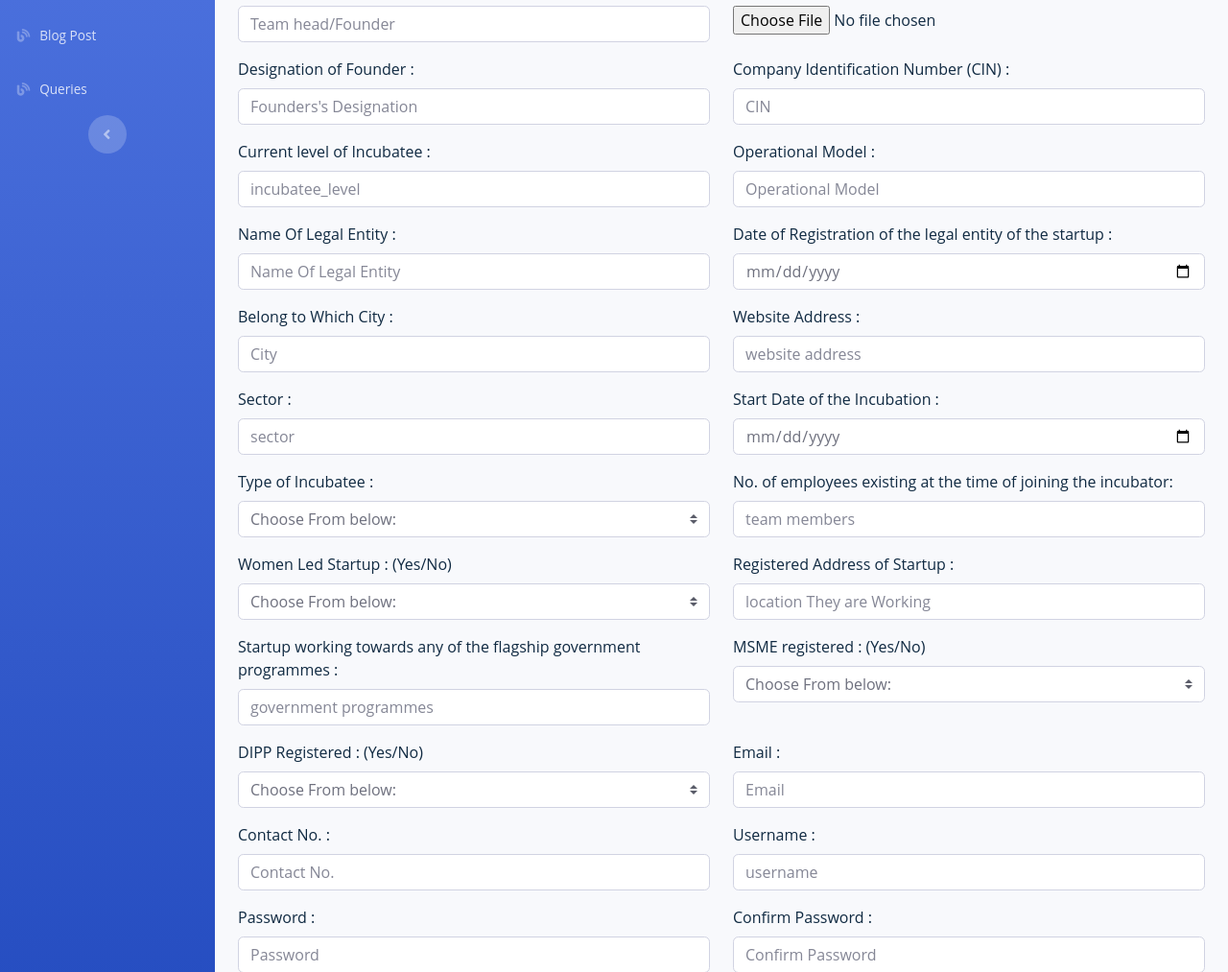
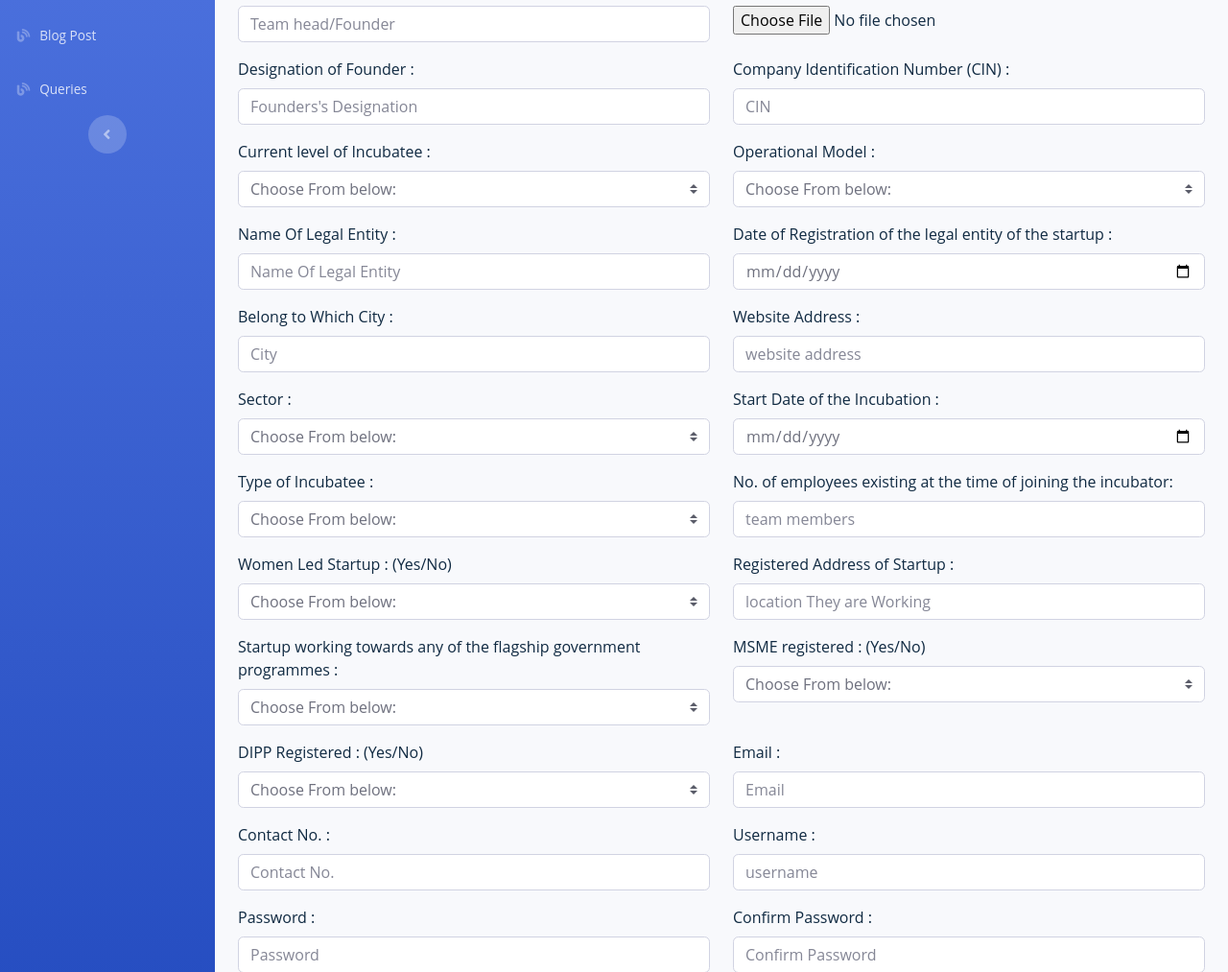
Before and after one commit to AIC-NITF/sms, a Django app: page /dashboard/startup_form/ in a window 1280 px wide. Shown: the part 264-1277 px from the top of the page at 96% size. Run offline with Django 3.2, Linux system fonts and the light colour scheme; a user stored in the database is signed in; data comes from the database, SQL or seed files in the repository; both versions use the stored data as it was after the commit; some libraries are stand-ins or nearby versions.

Commit message:
updated start_form.html

```diff
--- a/templates/demo_startup_page.html
+++ b/templates/demo_startup_page.html
@@ -345,6 +345,7 @@
                                                         <li><span>E-mail : </span>{{value.email}}</li>
                                                         <li><span>Phone : </span>{{value.contact_no}}</li>
                                                         <li><span>Web Address : </span>{{value.website}}</li>
+                                                        <li><span>City : </span>{{value.city}}</li>
                                                     </ul>
                                                 </div>
 
@@ -363,11 +364,10 @@
                                                         </li>
                                                         <li><span>Team Members & roles : </span>{{value.team_members}}
                                                         </li>
-                                                        <li><span>DSPP registered : </span>{{value.dspp_registered}}
+                                                        <li><span>DIPP registered : </span>{{value.dspp_registered}}
                                                         </li>
                                                         <li><span>Startup working towards any of the flagship government
                                                                 programmes :</span>{{value.gov_program}}</li>
-                                                        <li><span>City : </span>{{value.city}}</li>
                                                         <li><span>Current Location(working) : </span>{{value.location}}
                                                         </li>
                                                     </ul>
--- a/templates/startup_form.html
+++ b/templates/startup_form.html
@@ -30,13 +30,24 @@
     </div>
     <div class="form-group col-md-6">
       <label for="inputIncubateeLevel4">Current level of Incubatee :</label>
-      <input required type="text" name="inubatee_level" class="form-control" id="inputIncubateeLevel4"
-        placeholder="incubatee_level">
+        <select name="inubatee_level" class="custom-select col-md-12" required>
+          <option selected="selected" disabled>Choose From below:</option>
+          <option value="Ideation">Ideation</option>
+          <option value="POC">POC</option>
+          <option value="Prototype">Prototype</option>
+          <option value="Minimum Viable product">Minimum Viable product</option>
+          <option value="Commercialized">Commercialized</option>
+        </select>
     </div>
     <div class="form-group col-md-6">
       <label for="inputOperationalModel4">Operational Model : </label>
-      <input required type="text" name="operational_model" class="form-control" id="inputOperationalModel4"
-        placeholder="Operational Model">
+        <select name="operational_model" class="custom-select col-md-12" required>
+          <option selected="selected" disabled>Choose From below:</option>
+          <option value="Product Manufacturing">Product Manufacturing</option>
+          <option value="Service Delivery">Service Delivery</option>
+          <option value="Aggregation Platform">Aggregation Platform</option>
+          <option value="Other">Other</option>
+        </select>
     </div>
     <div class="form-group col-md-6">
       <label for="inputLegalEntity4">Name Of Legal Entity :</label>
@@ -59,7 +70,14 @@
     </div>
     <div class="form-group col-md-6">
       <label for="inputSector4">Sector :</label>
-      <input required type="text" name="sector" class="form-control" id="inputSector4" placeholder="sector">
+      <select name="sector" id="inputSector4" class="custom-select col-md-12" required>
+        <option selected="selected" disabled>Choose From below:</option>
+        <option value="Agriculture and Allied Fields">Agriculture and Allied Fields</option>
+        <option value="Electricity, New and Renewable energy and Environment sustainability">Electricity, New and Renewable energy and Environment sustainability</option>
+        <option value="Education">Education</option>
+        <option value="Health and Pharmaceuticals">Health and Pharmaceuticals</option>
+        <option value="Water Sanitation and Solid waste management">Water Sanitation and Solid waste management</option>
+      </select>
     </div>
     <div class="form-group col-md-6">
       <label for="inputDateofJoin4">Start Date of the Incubation :</label>
@@ -95,8 +113,15 @@
 
     <div class="form-group col-md-6">
       <label for="inputGovtProgram4">Startup working towards any of the flagship government programmes :</label>
-      <input required type="text" name="gov_program" class="form-control" id="inputGovtProgram4"
-        placeholder="government programmes">
+        <select name="gov_program" class="custom-select col-md-12" required>
+          <option selected="selected" disabled>Choose From below:</option>
+          <option value="Women Empowerment ">Women Empowerment </option>
+          <option value="Make In India">Make In India</option>
+          <option value="Swachh Bharat ">Swachh Bharat </option>
+          <option value="Startup India">Startup India</option>
+          <option value="Beti Bachao Beti padhao">Beti Bachao Beti padhao</option>
+          <option value="None the above">None the above</option>
+        </select>
     </div>
 
     <div class="form-group col-md-6">
```
Also changed, not shown: db.sqlite3, media/images/WhatsApp_Image_2020-11-23_at_12.44.04.jpeg (added), 1 other file.
